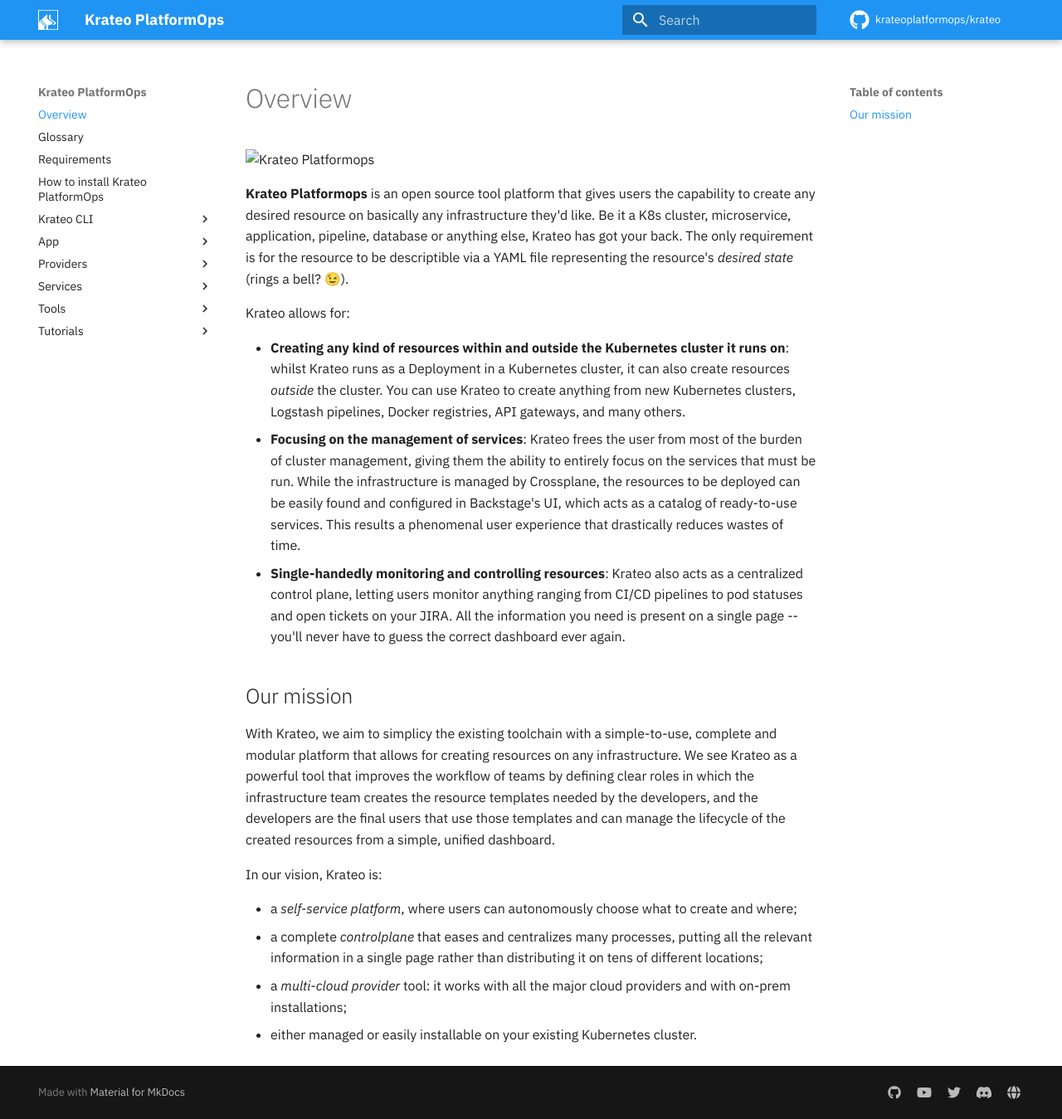
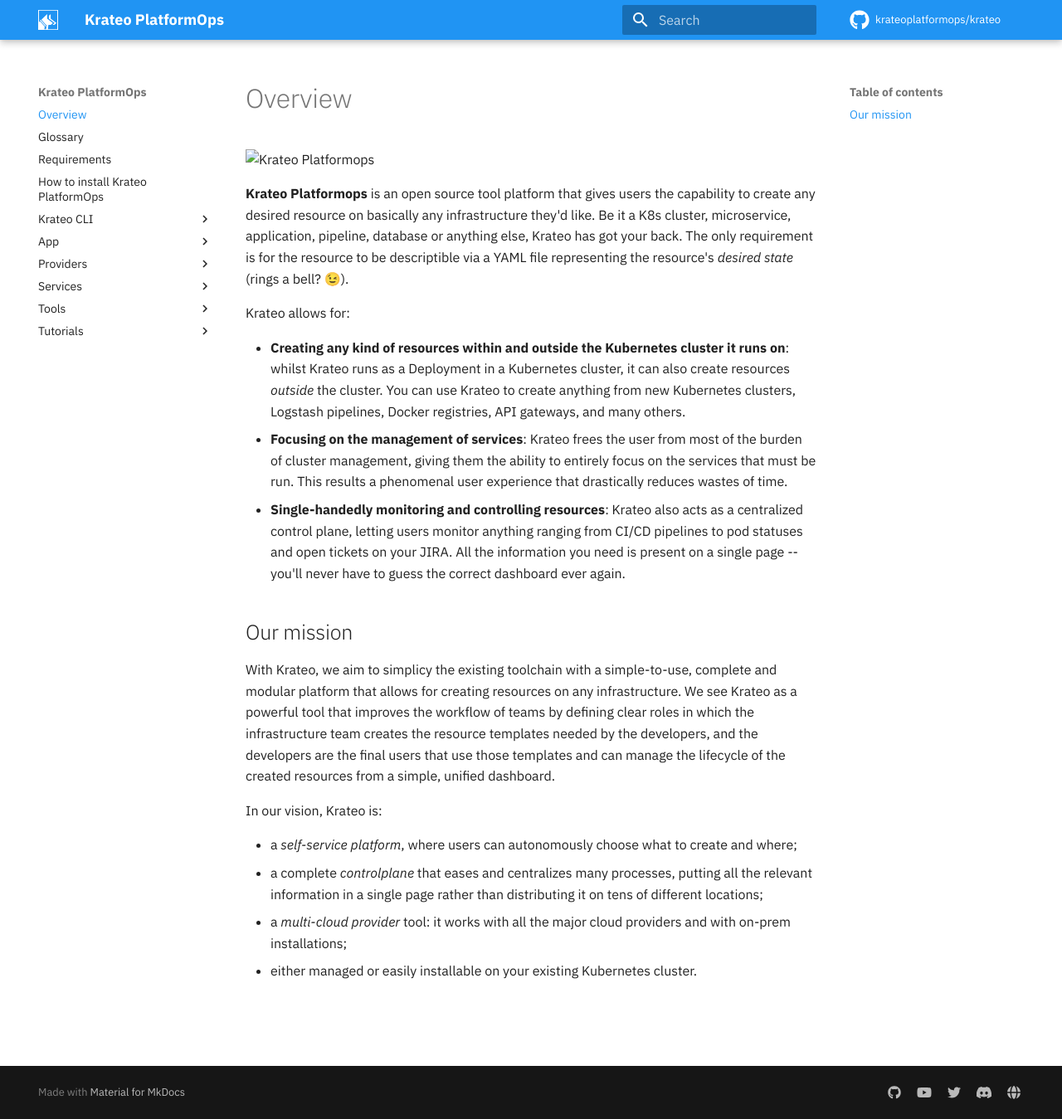
Before and after one commit to krateoplatformops/krateo-docs, an MkDocs documentation site: the page built from docs/README.md, in a window 1280 px wide and 1349 px high. Shown: the whole window at 83% size. Built offline with MkDocs 1.6.1 and Material for MkDocs 9.7.7, drawn with Linux system fonts in a browser that asks for light colours; comment, search, counter and statistics services are not loaded.

Commit message:
Update README.md

```diff
--- a/docs/README.md
+++ b/docs/README.md
@@ -5,7 +5,7 @@
 Krateo allows for:
 
 - **Creating any kind of resources within and outside the Kubernetes cluster it runs on**: whilst Krateo runs as a Deployment in a Kubernetes cluster, it can also create resources _outside_ the cluster. You can use Krateo to create anything from new Kubernetes clusters, Logstash pipelines, Docker registries, API gateways, and many others.
-- **Focusing on the management of services**: Krateo frees the user from most of the burden of cluster management, giving them the ability to entirely focus on the services that must be run. While the infrastructure is managed by Crossplane, the resources to be deployed can be easily found and configured in Backstage's UI, which acts as a catalog of ready-to-use services. This results a phenomenal user experience that drastically reduces wastes of time.
+- **Focusing on the management of services**: Krateo frees the user from most of the burden of cluster management, giving them the ability to entirely focus on the services that must be run. This results a phenomenal user experience that drastically reduces wastes of time.
 - **Single-handedly monitoring and controlling resources**: Krateo also acts as a centralized control plane, letting users monitor anything ranging from CI/CD pipelines to pod statuses and open tickets on your JIRA. All the information you need is present on a single page -- you'll never have to guess the correct dashboard ever again.
 
 ## Our mission
```
